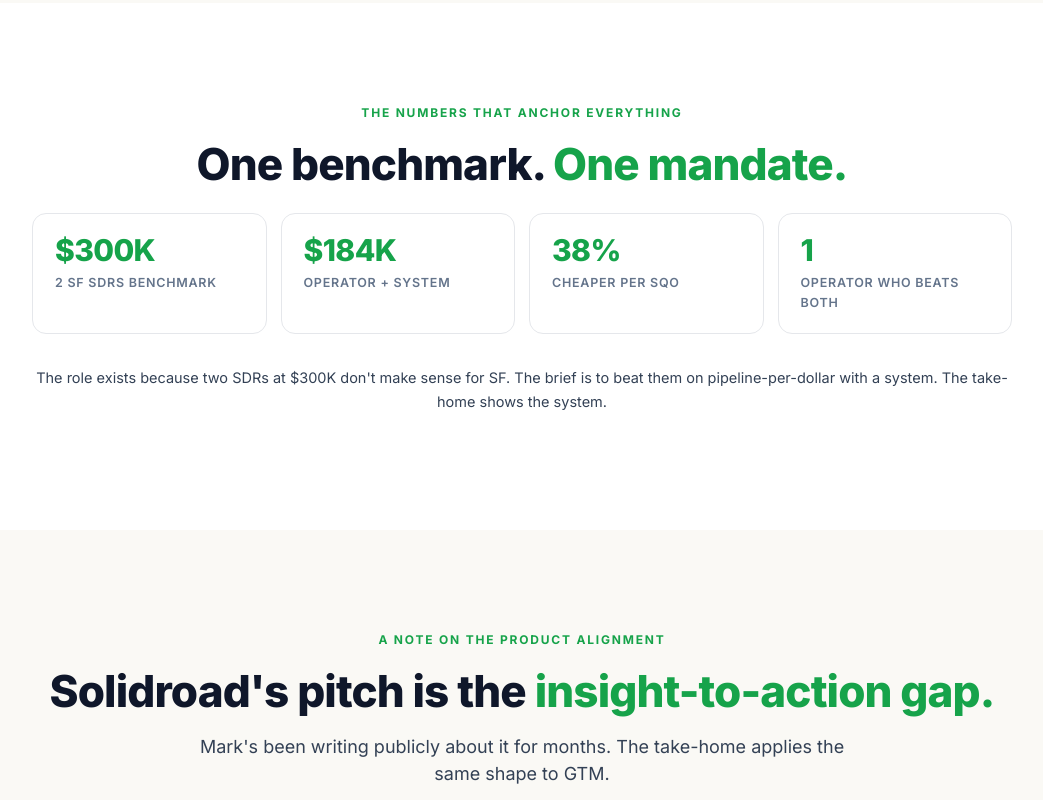
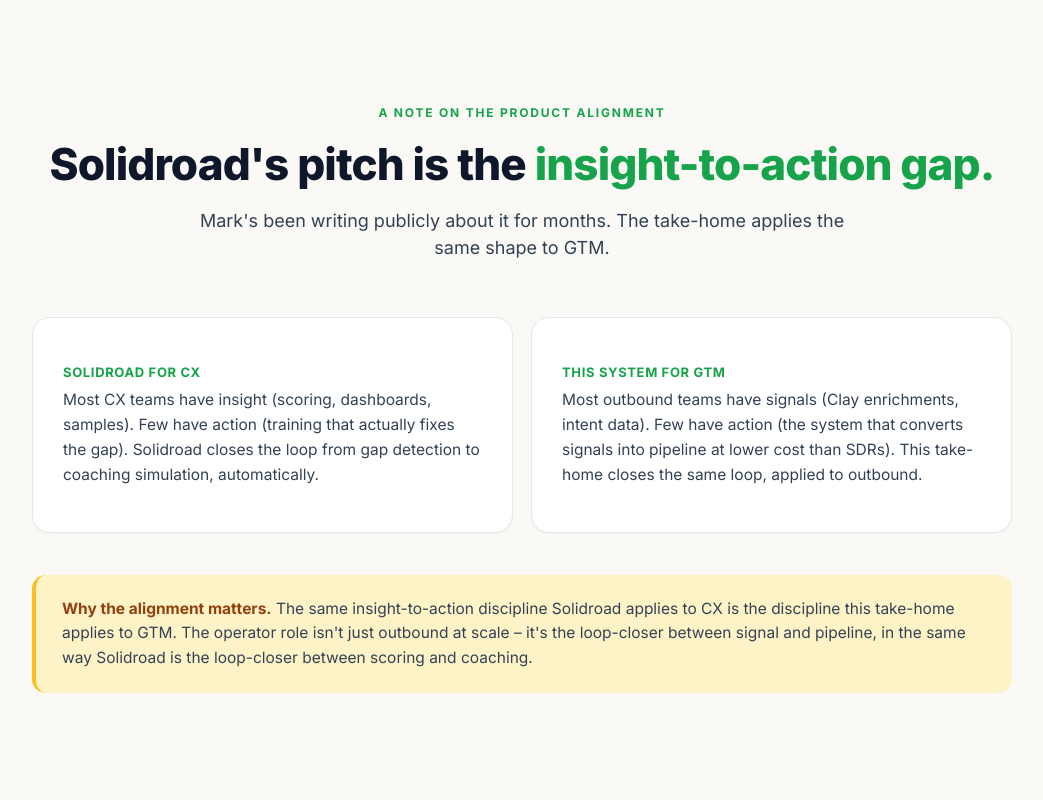
Before and after one commit to atoland01/solidroad, a plain HTML site: page index.html in a window 1280 px wide. Shown: the part 2897-3697 px from the top of the page, without its empty margins (118-1161 px from the left). Drawn offline with Linux system fonts and the light colour scheme.

Commit message:
Add files via upload

```diff
--- a/index.html
+++ b/index.html
@@ -121,22 +121,6 @@
   </div>
 </section>
 
-<section class="section white">
-  <div class="section-inner">
-    <span class="section-eyebrow">The numbers that anchor everything</span>
-    <h2>One benchmark. <span class="accent">One mandate.</span></h2>
-
-    <div class="metric-row">
-      <div class="metric"><div class="num">$300K</div><div class="label">2 SF SDRs benchmark</div></div>
-      <div class="metric"><div class="num">$184K</div><div class="label">operator + system</div></div>
-      <div class="metric"><div class="num">38%</div><div class="label">cheaper per SQO</div></div>
-      <div class="metric"><div class="num">1</div><div class="label">operator who beats both</div></div>
-    </div>
-
-    <p class="muted center" style="margin-top:24px; font-size: 14.5px;">The role exists because two SDRs at $300K don't make sense for SF. The brief is to beat them on pipeline-per-dollar with a system. The take-home shows the system.</p>
-  </div>
-</section>
-
 <section class="section">
   <div class="section-inner">
     <span class="section-eyebrow">A note on the product alignment</span>
```
Also changed, not shown: about.html (+0 -4 lines), plan.html (+1 -1 lines).
